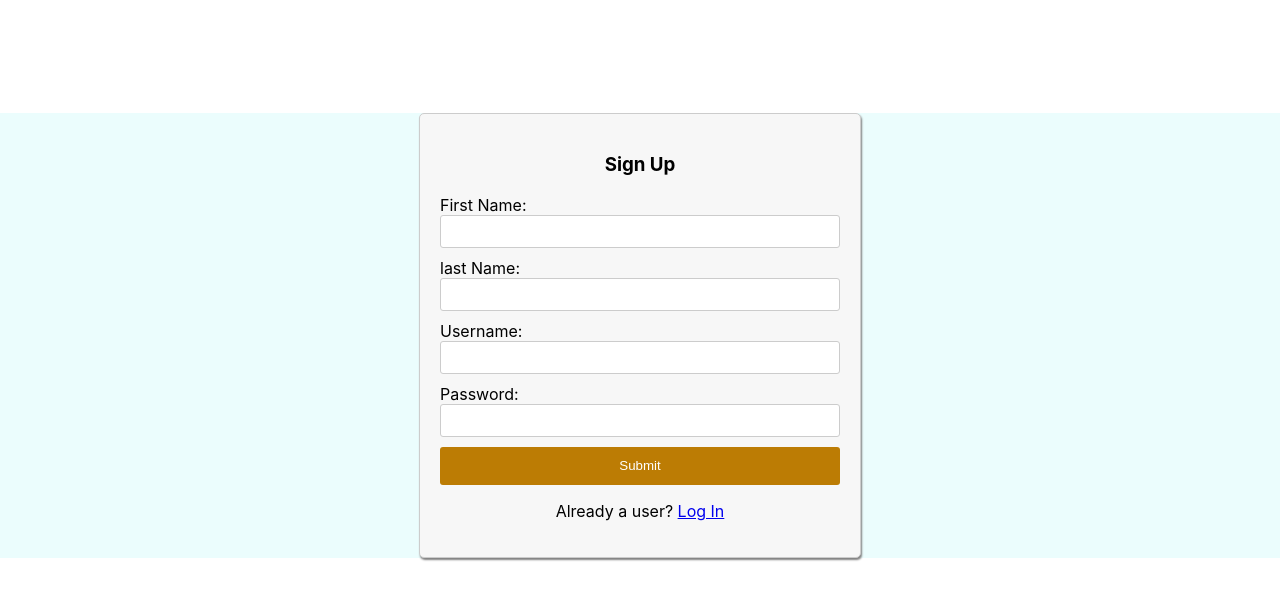
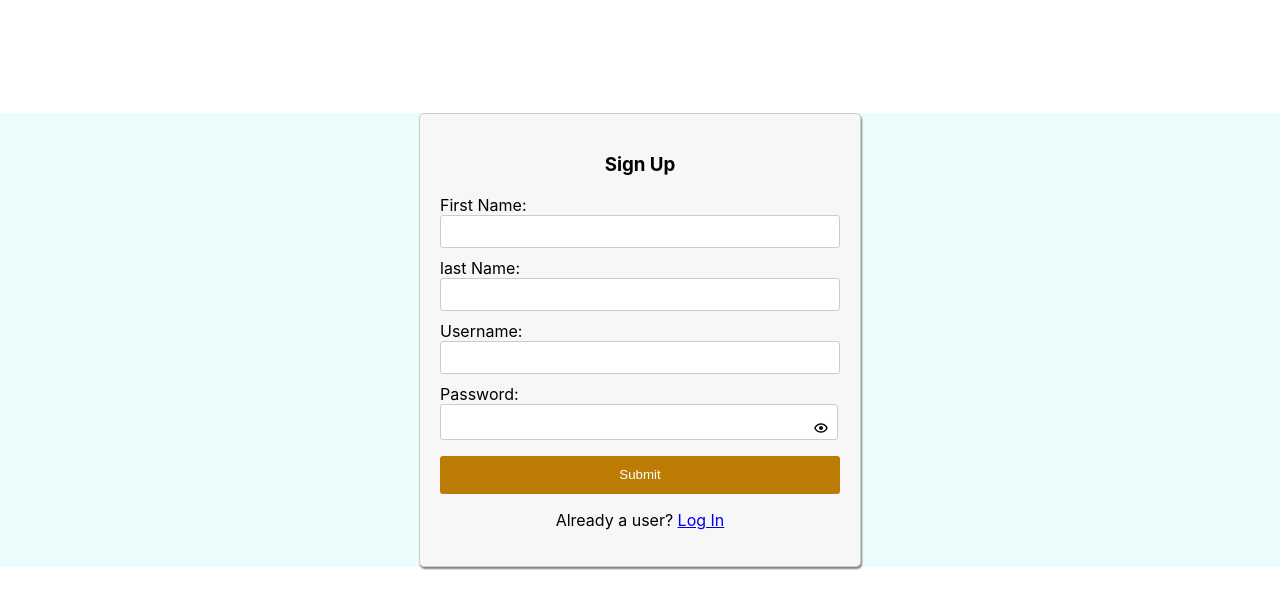
Before and after one commit to debashis99374/social-media, a React (Create React App) app: page /signup in a window 1280 px wide. Shown: the top 608 px of the page. Built offline with nearby package versions, Linux system fonts and the light colour scheme; no server answers; what miragejs would draw is missing.

Commit message:
added password functionality to signup page

```diff
--- a/src/pages/signup.jsx
+++ b/src/pages/signup.jsx
@@ -1,11 +1,12 @@
 import {useState,useEffect,useContext} from 'react'
 import { AuthContext } from '../context/authContext'
 import { useNavigate,Link } from 'react-router-dom'
-
+import { BiShow,BiHide } from "react-icons/bi";
 import "../css/signUp.css"
 
 
 export default function Signup(){
+    const [showPassword,setShowPassword]=useState(false)
     const {signupHandler,token}=useContext(AuthContext)
     const navigate=useNavigate()
     const [signupForm,setSignupForm]=useState({
@@ -35,7 +36,13 @@ export default function Signup(){
             <lable>Username:</lable>
             <input type='text' value={signupForm.username} onChange={(e)=>setSignupForm({...signupForm,username:e.target.value})} />
             <lable>Password:</lable>
-            <input type='password' value={signupForm.password} onChange={(e)=>setSignupForm({...signupForm,password:e.target.value})} />
+            <div className="password-input">
+            <input type={showPassword?"text":"password"} style={{width:"95%",height:"18px"}} value={signupForm.password} onChange={(e)=>setSignupForm({...signupForm,password:e.target.value})} />
+             <p onClick={()=>setShowPassword(!showPassword)}>
+               {showPassword?<BiHide/>:<BiShow/>}
+             </p>
+            </div>
+
             <button type='submit'>Submit</button>
         </form>
         <p>Already a user? <Link to='/login'>Log In</Link> </p>
```
